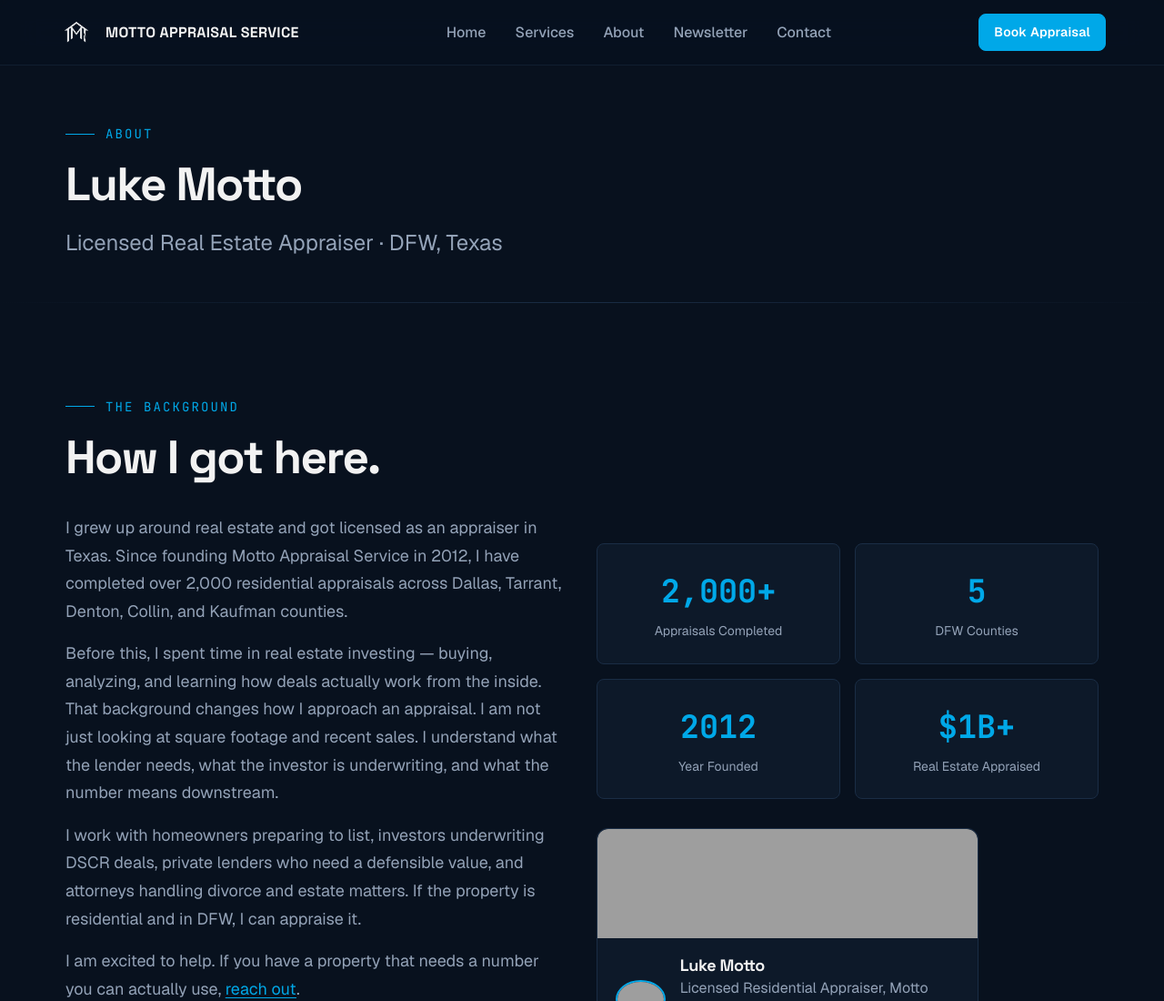
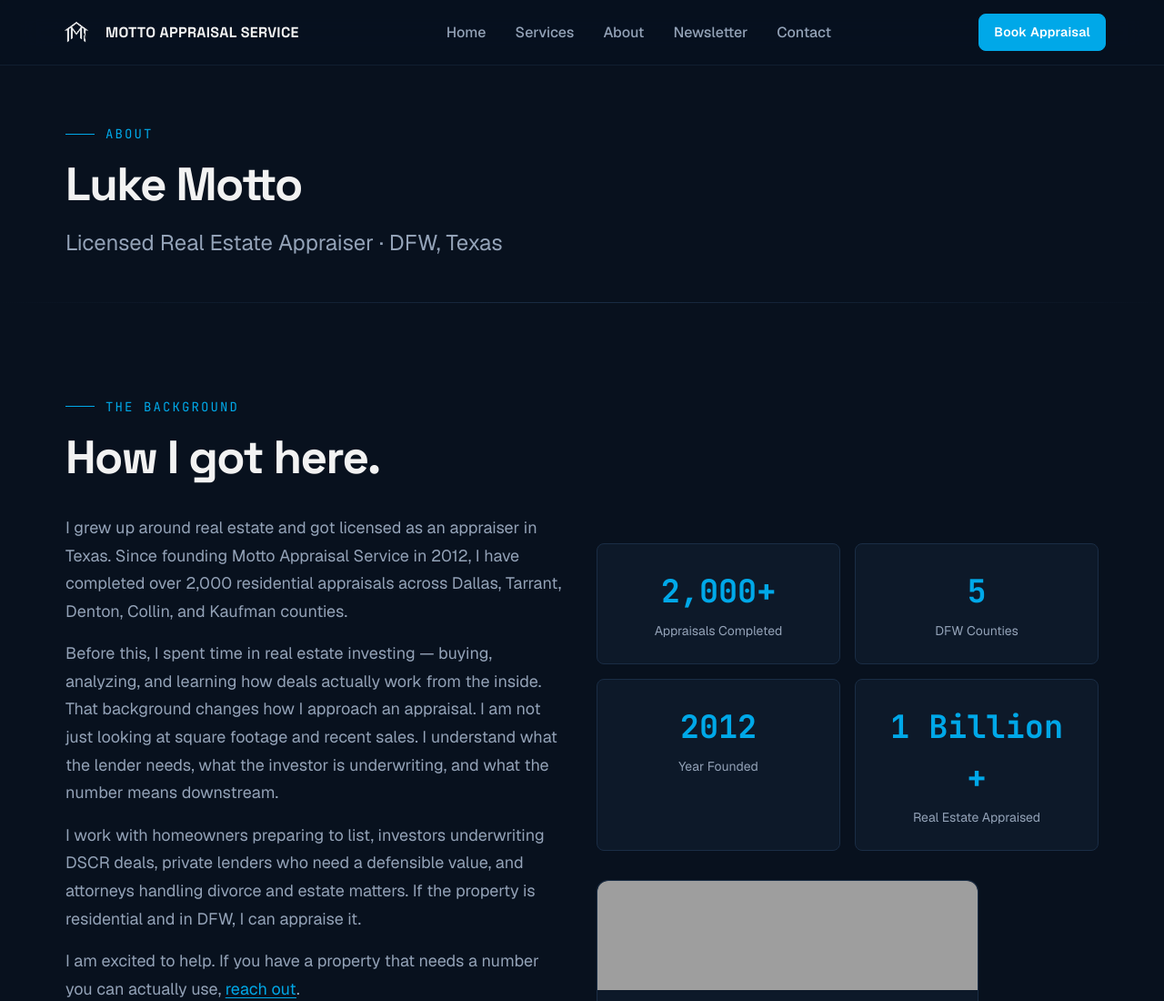
Before and after one commit to lkmotto/motto-appraisal-site, a plain HTML site: page about.html in a window 1280 px wide. Shown: the top 1100 px of the page at 91% size. Drawn offline with Linux system fonts and the light colour scheme; grey boxes are pictures that could not be loaded; a web font is replaced by a local one.

Commit message:
Update real estate appraised value format

```diff
--- a/about.html
+++ b/about.html
@@ -122,7 +122,7 @@
               <div class="about-stat__label">Year Founded</div>
             </div>
                       <div class="about-stat fade-in stagger-4">
-            <div class="about-stat__value">$1B+</div>
+            <div class="about-stat__value">1 Billion +</div>
             <div class="about-stat__label">Real Estate Appraised</div>
           </div>
           </div>
```
